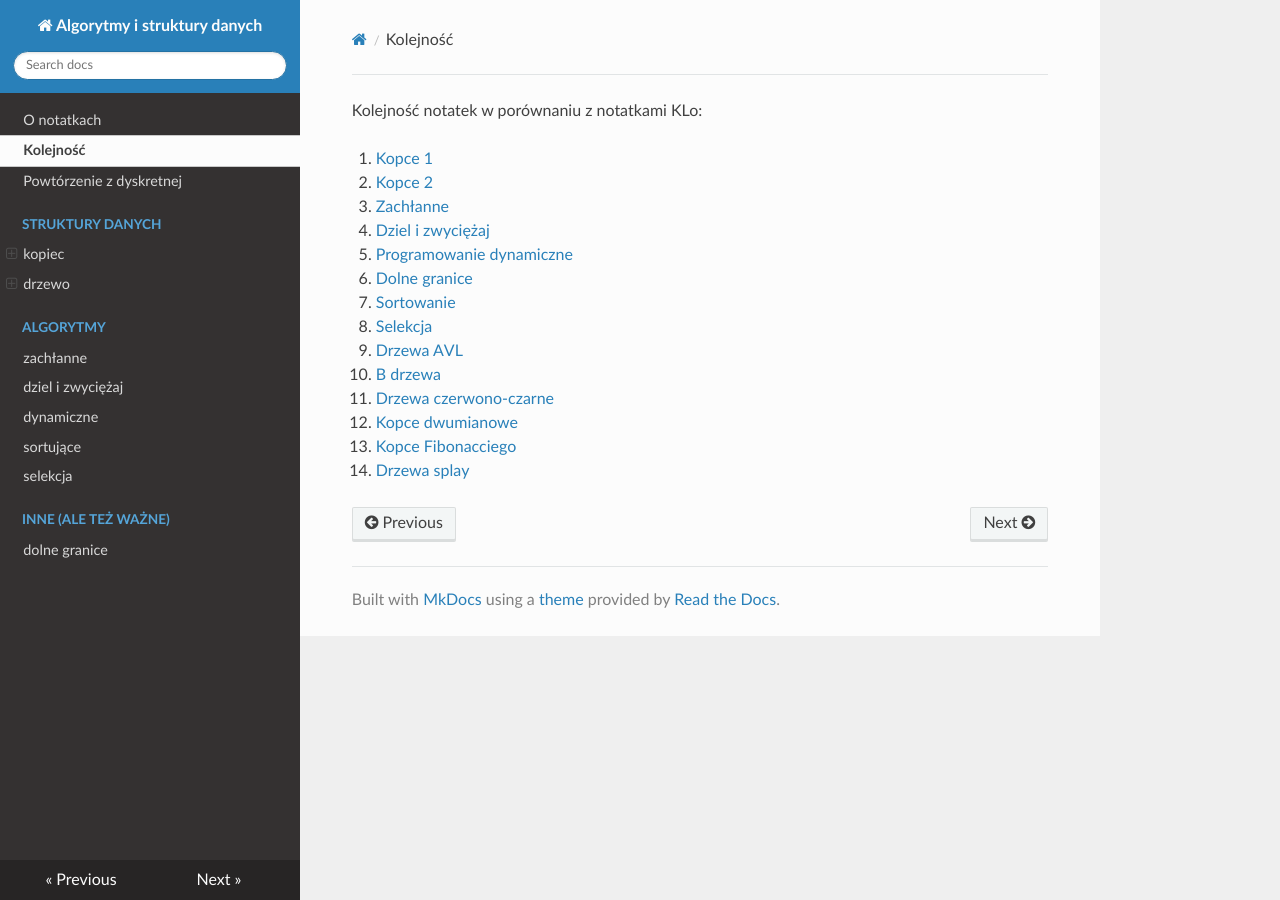
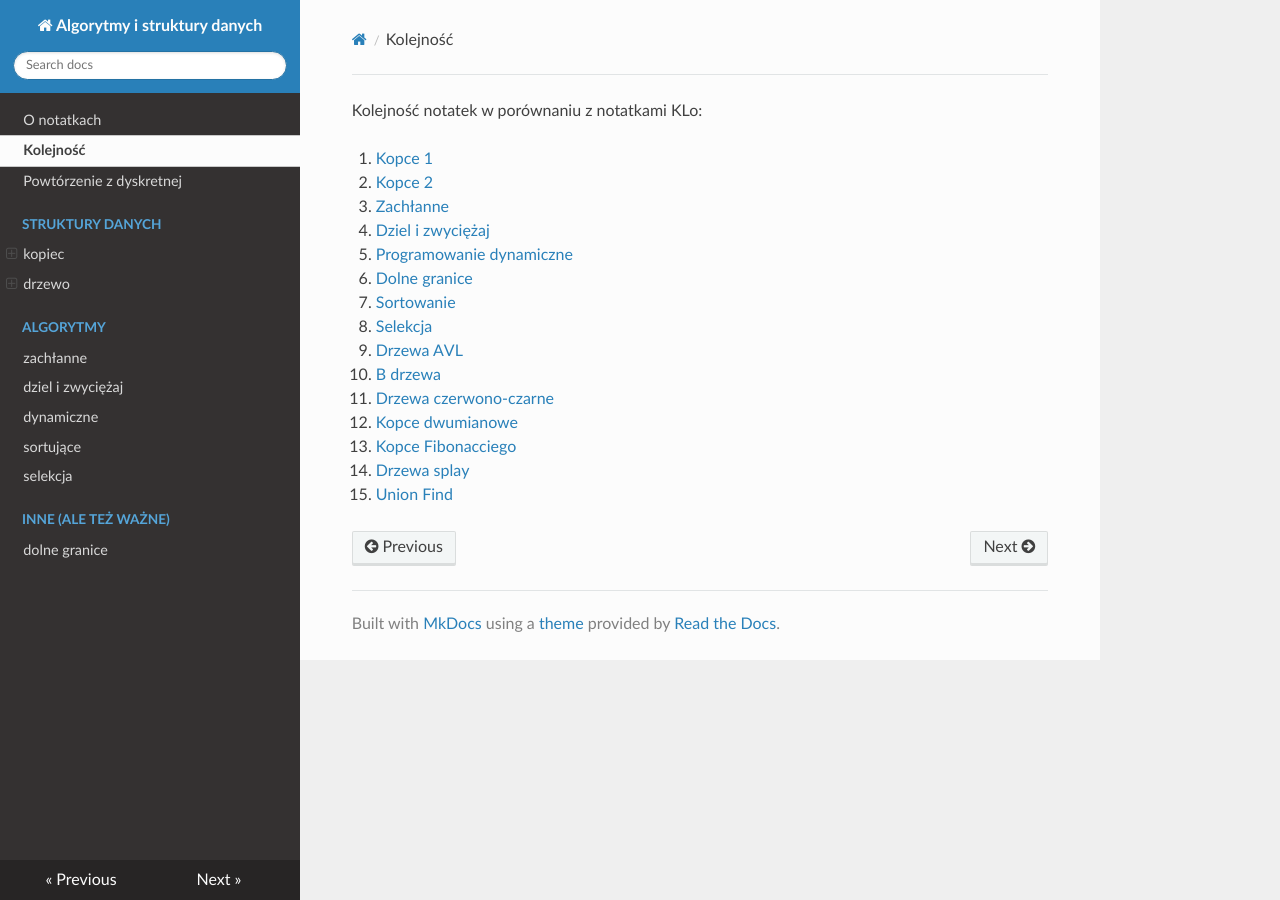
Before and after one commit to const-dominik/aisd-notatki, an MkDocs documentation site: the page built from docs/order.md, in a window 1280 px wide. Built offline with MkDocs 1.6.1, drawn with Linux system fonts in a browser that asks for light colours; nearby versions of some CDN libraries.

Commit message:
fix: order

```diff
--- a/docs/order.md
+++ b/docs/order.md
@@ -14,3 +14,4 @@
 12. [Kopce dwumianowe](https://aisd-notatki.readthedocs.io/en/latest/heaps/binomial/binomial-heap/)
 13. [Kopce Fibonacciego](https://aisd-notatki.readthedocs.io/en/latest/heaps/fibonacci/fibonacci-heaps/)
 14. [Drzewa splay](https://aisd-notatki.readthedocs.io/en/latest/trees/splay/)
+15. [Union Find](https://aisd-notatki.readthedocs.io/en/latest/trees/union-find/)
```
